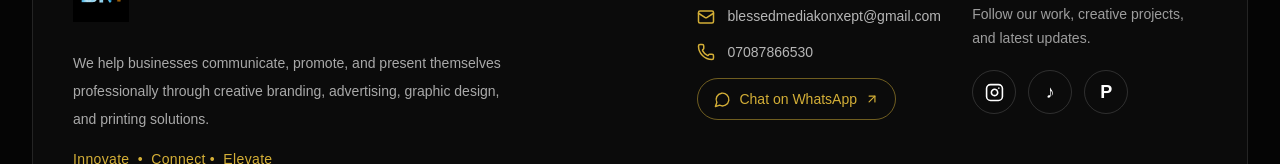
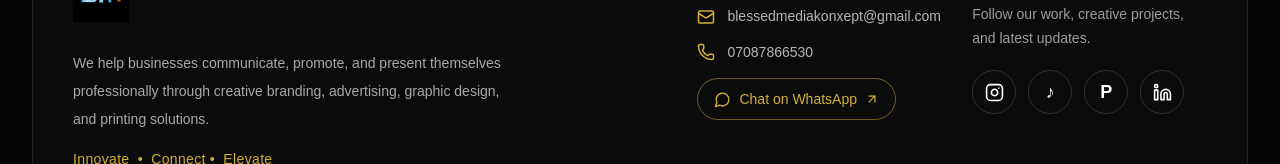
Before and after one commit to bmkonxept/bm-konxept-website, a Next.js app: page / in a window 1280 px wide. Shown: the part 7446-7610 px from the top of the page. Built offline with nearby package versions, Linux system fonts and the light colour scheme.

Commit message:
Add LinkedIn to website footer

```diff
--- a/components/Footer.tsx
+++ b/components/Footer.tsx
@@ -1,9 +1,9 @@
-
 "use client";
 
 import Link from "next/link";
 import {
   Instagram,
+  Linkedin,
   Mail,
   Phone,
   MessageCircle,
@@ -141,6 +141,7 @@ export default function Footer() {
                     target="_blank"
                     rel="noopener noreferrer"
                     aria-label="Follow BM KONXEPT on Instagram"
+                    title="Instagram"
                     className="flex h-11 w-11 items-center justify-center rounded-full border border-white/15 text-white transition-colors hover:border-[#d4af37] hover:bg-[#d4af37] hover:text-black"
                   >
                     <Instagram size={19} aria-hidden="true" />
@@ -151,6 +152,7 @@ export default function Footer() {
                     target="_blank"
                     rel="noopener noreferrer"
                     aria-label="Follow BM KONXEPT on TikTok"
+                    title="TikTok"
                     className="flex h-11 w-11 items-center justify-center rounded-full border border-white/15 text-white transition-colors hover:border-[#d4af37] hover:bg-[#d4af37] hover:text-black"
                   >
                     <span className="text-lg font-bold" aria-hidden="true">
@@ -169,6 +171,17 @@ export default function Footer() {
                     <span className="text-lg font-bold" aria-hidden="true">
                       P
                     </span>
+                  </a>
+
+                  <a
+                    href="https://www.linkedin.com/company/bmkonxept/"
+                    target="_blank"
+                    rel="noopener noreferrer"
+                    aria-label="Follow BM KONXEPT LTD on LinkedIn"
+                    title="LinkedIn"
+                    className="flex h-11 w-11 items-center justify-center rounded-full border border-white/15 text-white transition-colors hover:border-[#d4af37] hover:bg-[#d4af37] hover:text-black"
+                  >
+                    <Linkedin size={19} aria-hidden="true" />
                   </a>
                 </div>
               </div>
```
